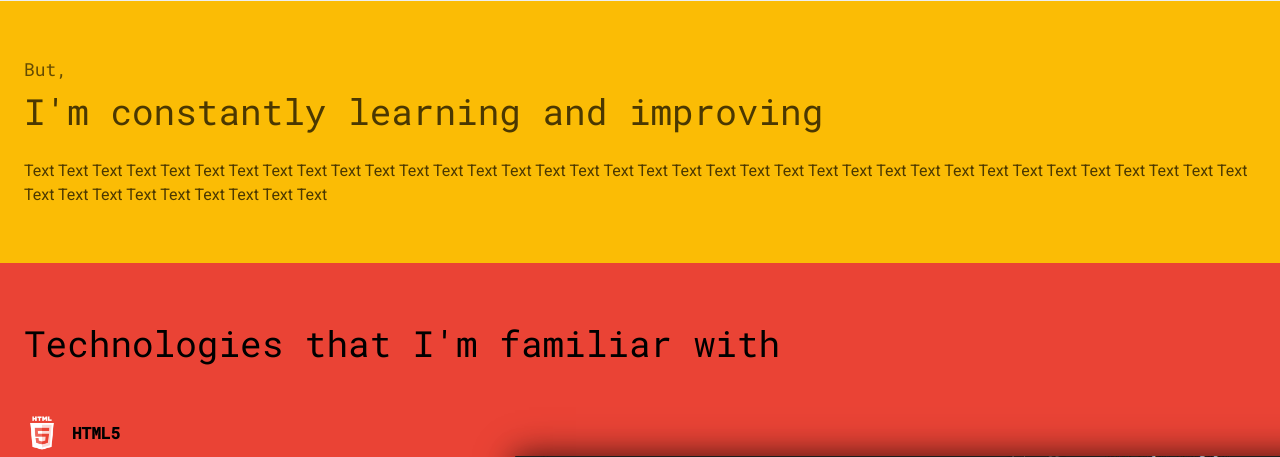
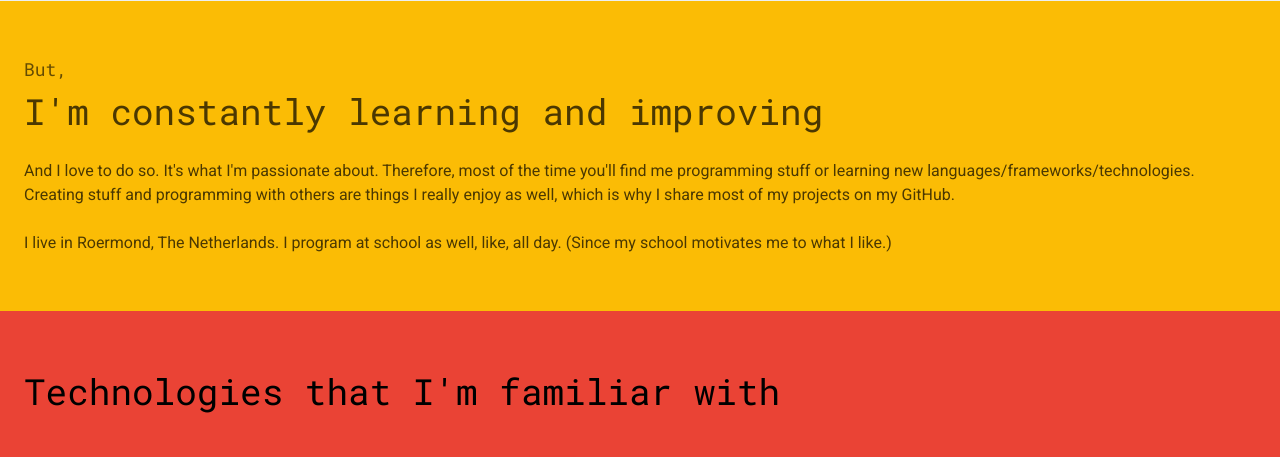
Before and after one commit to rafaelklaessen/rafaelklaessen.nl, a PHP site: page / in a window 1280 px wide. Shown: the part 903-1360 px from the top of the page. Run offline with PHP 8.4, Linux system fonts and the light colour scheme; some libraries are stand-ins or nearby versions.

Commit message:
Began writing about text

```diff
--- a/index.php
+++ b/index.php
@@ -106,7 +106,10 @@
         </h1>
         <div class="about-text">
           <p class="section-text">
-            Text Text Text Text Text Text Text Text Text Text Text Text Text Text Text Text Text Text Text Text Text Text Text Text Text Text Text Text Text Text Text Text Text Text Text Text Text Text Text Text Text Text Text Text Text
+            And I love to do so. It's what I'm passionate about. Therefore, most of the time you'll find me programming stuff or learning new languages/frameworks/technologies. Creating stuff and programming with others are things I really enjoy as well, which is why I share most of my projects on my GitHub.
+          </p>
+          <p class="section-text">
+            I live in Roermond, The Netherlands. I program at school as well, like, all day. (Since my school motivates me to what I like.)
           </p>
         </div>
       </div>
```
